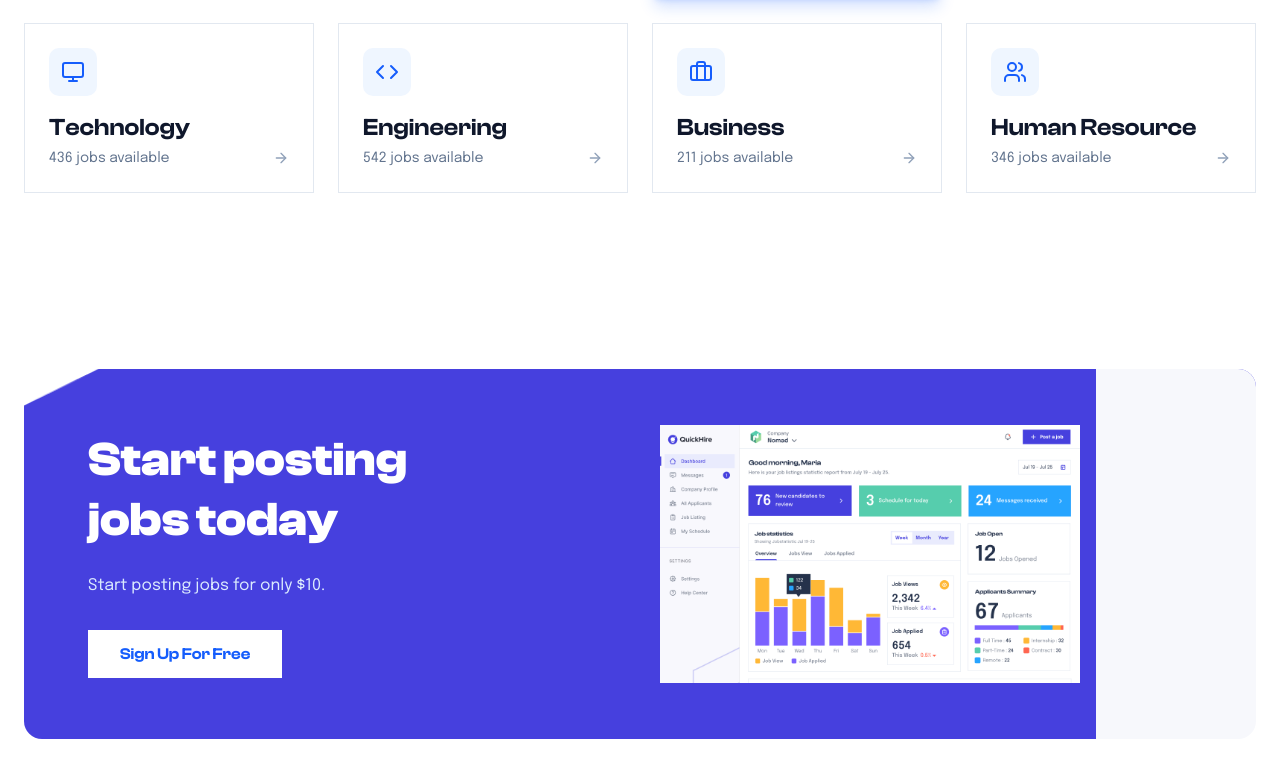
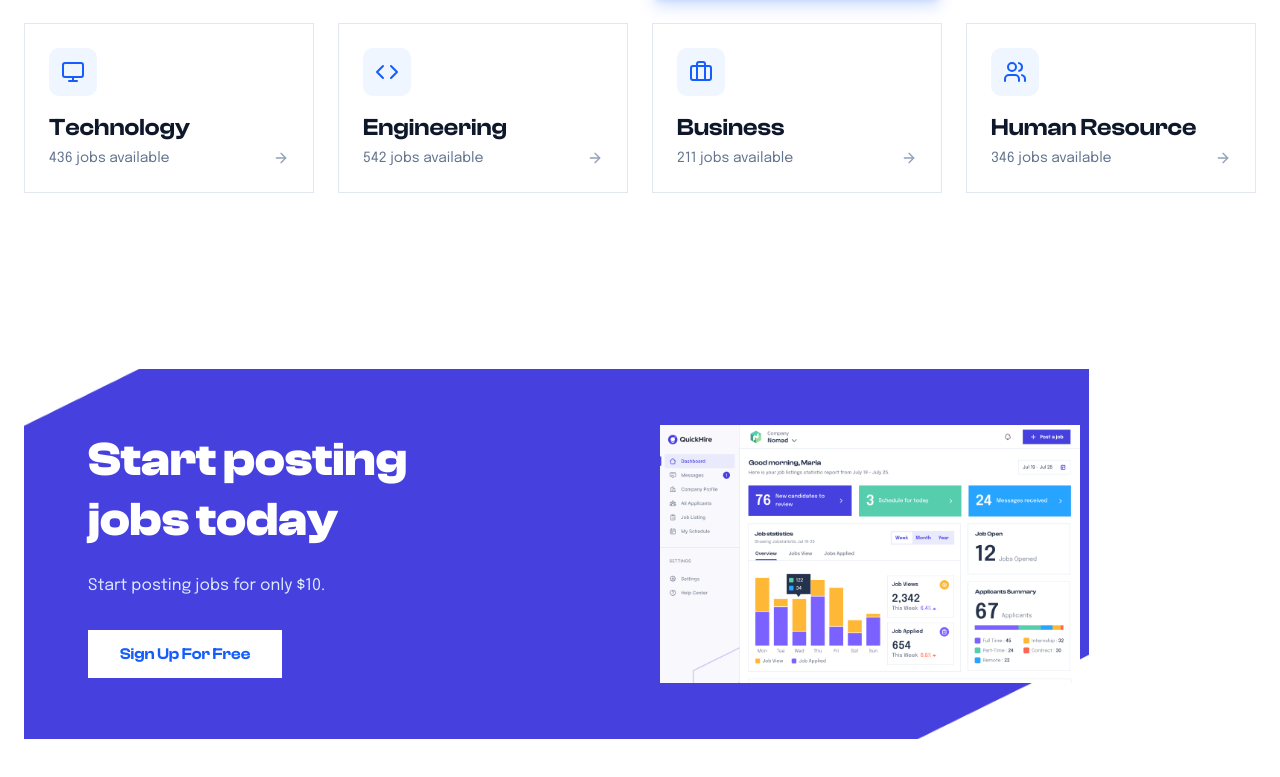
Before and after one commit to abujaforhadi/QuickHire, a Next.js app: page / in a window 1280 px wide. Shown: the part 1232-2009 px from the top of the page. Built offline with nearby package versions, Linux system fonts and the light colour scheme.

Commit message:
update bg

```diff
--- a/src/app/layout.js
+++ b/src/app/layout.js
@@ -13,8 +13,8 @@ const geistMono = Geist_Mono({
 });
 
 export const metadata = {
-  title: "Create Next App",
-  description: "Generated by create next app",
+  title: "QuickHire-Job searching Website",
+  description: "Job searching Website",
 };
 
 export default function RootLayout({ children }) {
--- a/src/components/PostingSection.jsx
+++ b/src/components/PostingSection.jsx
@@ -7,14 +7,13 @@ export default function PostingSection() {
     return (
         <section className="py-20 ">
             <div className="max-w-7xl mx-auto px-6">
-                <div className="relative overflow-hidden rounded-2xl">
+                <div className="relative overflow-hidden w-full ">
 
                     <div
-                        className="absolute inset-0 bg-cover bg-center w-full"
+                        className="absolute inset-0 bg-no-repeat bg-contain"
                         style={{ backgroundImage: "url('/bg2.png')" }}
                     />
 
-                    <div className="absolute right-0 top-0 h-full w-40 bg-[#f7f8fc] clip-angle hidden lg:block" />
 
                     <div className="relative grid lg:grid-cols-2 items-center gap-10 px-10 md:px-16 py-14 text-white">
                         <div>
```
